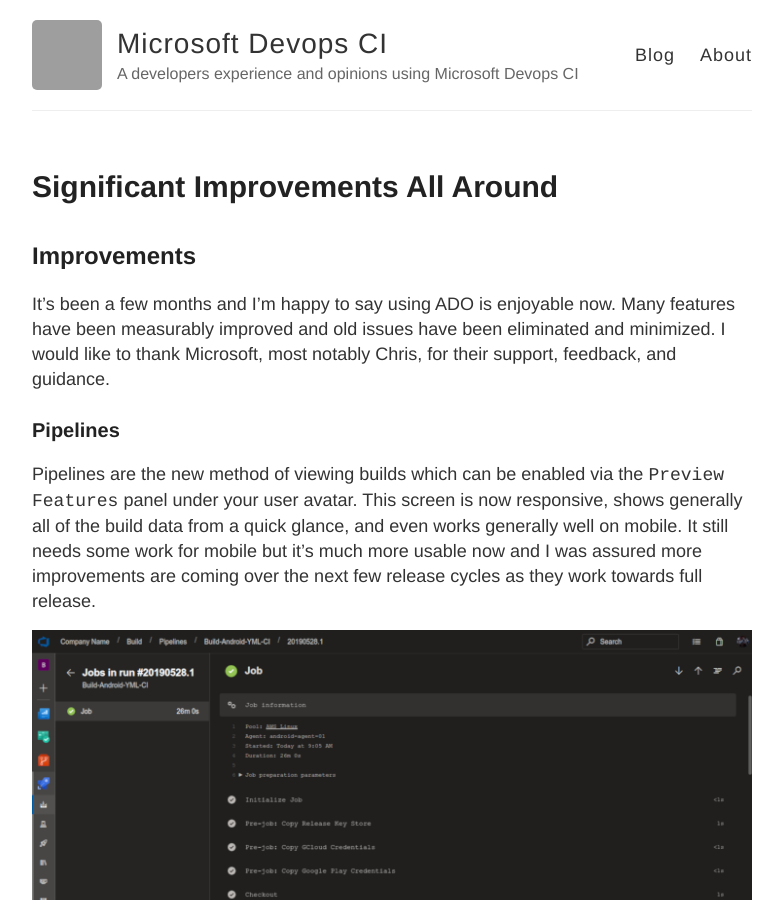
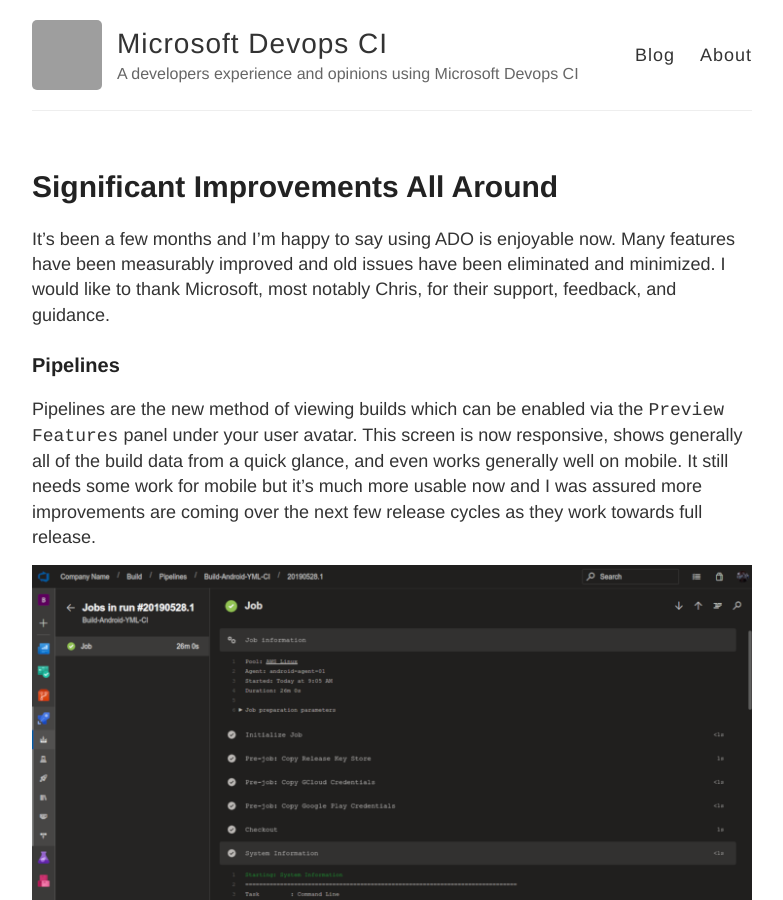
Before and after one commit to ToxicBakery/vsts-devops, a Jekyll site: the page built from _posts/2019-05-28-measurably-improved.markdown, in a window 1280 px wide and 900 px high. Shown: the whole window, without its empty margins (248-1031 px from the left). Built offline with Jekyll 4.4.1, drawn with Linux system fonts in a browser that asks for light colours; grey boxes are pictures that could not be loaded.

Commit message:
Update 2019-05-28-measurably-improved.markdown
Improving excerpts

```diff
--- a/_posts/2019-05-28-measurably-improved.markdown
+++ b/_posts/2019-05-28-measurably-improved.markdown
@@ -4,8 +4,6 @@ title:  "Significant Improvements All Around"
 date:   2019-05-28 02:50:00 -0500
 categories: microsoft devops
 ---
-
-## Improvements
 
 It's been a few months and I'm happy to say using ADO is enjoyable now. Many features have been measurably improved and old issues have been eliminated and minimized. I would like to thank Microsoft, most notably Chris, for their support, feedback, and guidance.
 
```
